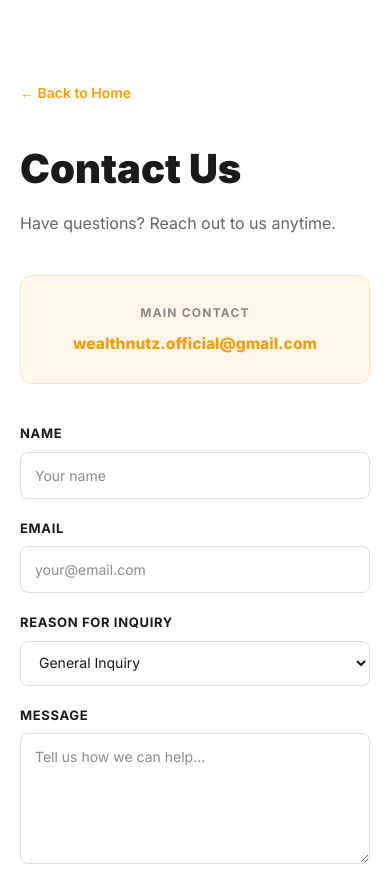
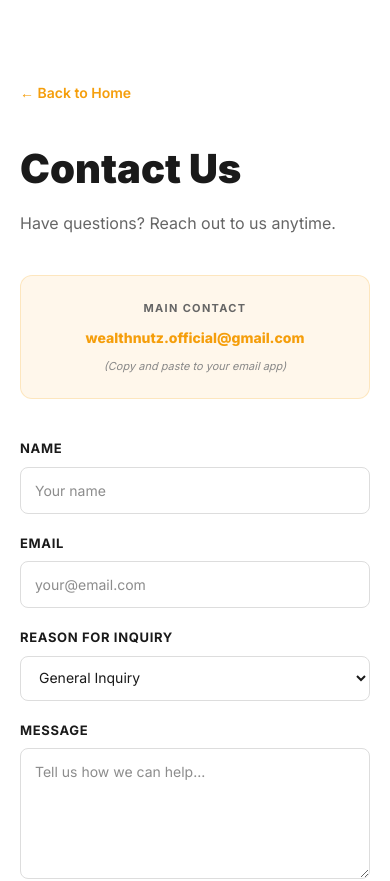
Before and after one commit to gandolfifg-ops/v0-code-submission, a Next.js app: page /contact in a window 390 px wide. Shown: the top 881 px of the page. Built offline with nearby package versions, Linux system fonts and the light colour scheme.

Commit message:
fix: update contact page email display and centering
Convert email to plain text, improve flex layout, add responsive width.

```diff
--- a/app/contact/page.tsx
+++ b/app/contact/page.tsx
@@ -41,10 +41,10 @@ export default function ContactPage() {
           </p>
         </div>
 
-        {/* Contact Email */}
+        {/* Contact Email — plain text to avoid browser blocking issues */}
         <div
           style={{
-            padding: 28,
+            padding: "24px 16px",
             background: "rgba(245,158,11,0.08)",
             borderRadius: 12,
             border: "1px solid rgba(245,158,11,0.2)",
@@ -52,27 +52,31 @@ export default function ContactPage() {
             display: "flex",
             flexDirection: "column",
             alignItems: "center",
+            justifyContent: "center",
             textAlign: "center",
+            minHeight: 100,
+            width: "100%",
+            boxSizing: "border-box",
           }}
           className="dark:bg-slate-900 dark:border-slate-700"
         >
-          <p style={{ fontSize: 12, color: "#888", margin: "0 0 10px", fontWeight: 700, letterSpacing: ".1em" }} className="dark:text-slate-400">
+          <p style={{ fontSize: 11, color: "#666", margin: "0 0 10px", fontWeight: 700, letterSpacing: ".12em" }} className="dark:text-slate-400">
             MAIN CONTACT
           </p>
-          <a
-            href="mailto:wealthnutz.official@gmail.com"
+          <span
             style={{
-              fontSize: "clamp(14px, 4vw, 18px)",
+              fontSize: 14,
               fontWeight: 800,
               color: "#f59e0b",
-              textDecoration: "none",
-              wordBreak: "break-all",
+              whiteSpace: "nowrap",
+              userSelect: "all",
             }}
-            onMouseEnter={e => (e.currentTarget.style.textDecoration = "underline")}
-            onMouseLeave={e => (e.currentTarget.style.textDecoration = "none")}
           >
             wealthnutz.official@gmail.com
-          </a>
+          </span>
+          <p style={{ fontSize: 11, color: "#888", margin: "10px 0 0", fontStyle: "italic" }} className="dark:text-slate-500">
+            (Copy and paste to your email app)
+          </p>
         </div>
 
         {/* Contact Form */}
--- a/app/help/page.tsx
+++ b/app/help/page.tsx
@@ -1,4 +1,4 @@
-/* build:v106 — no nested <a> in any Link */
+/* build:v108 — Link components verified clean */
 import Link from "next/link";
 
 export const metadata = {
```
Also changed, not shown: app/page.tsx (+4 -4 lines).
